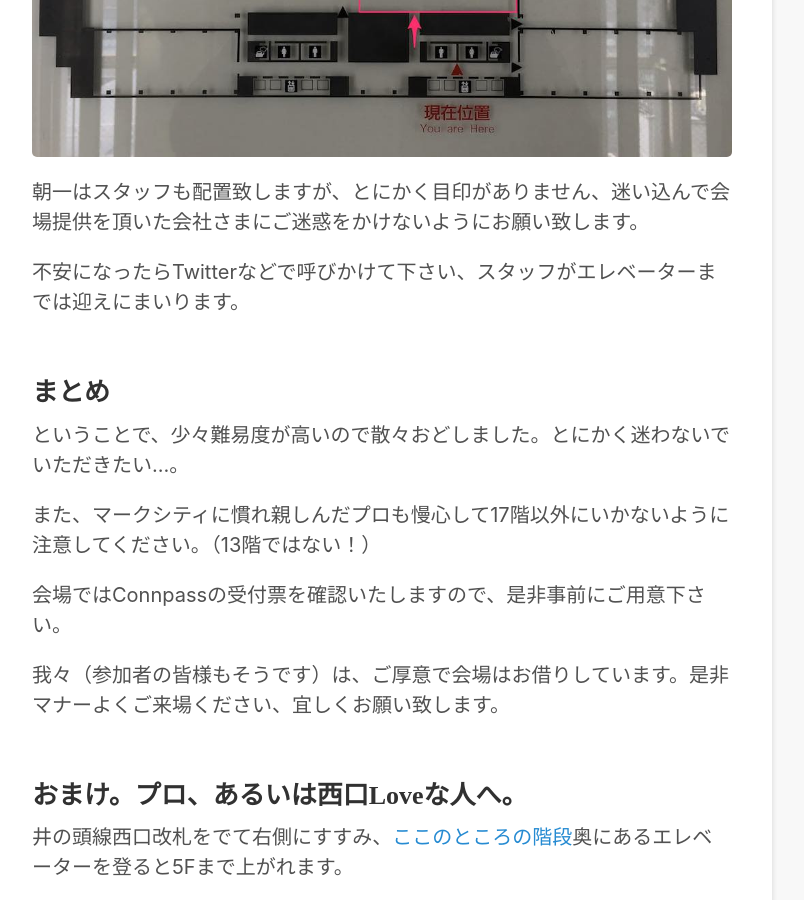
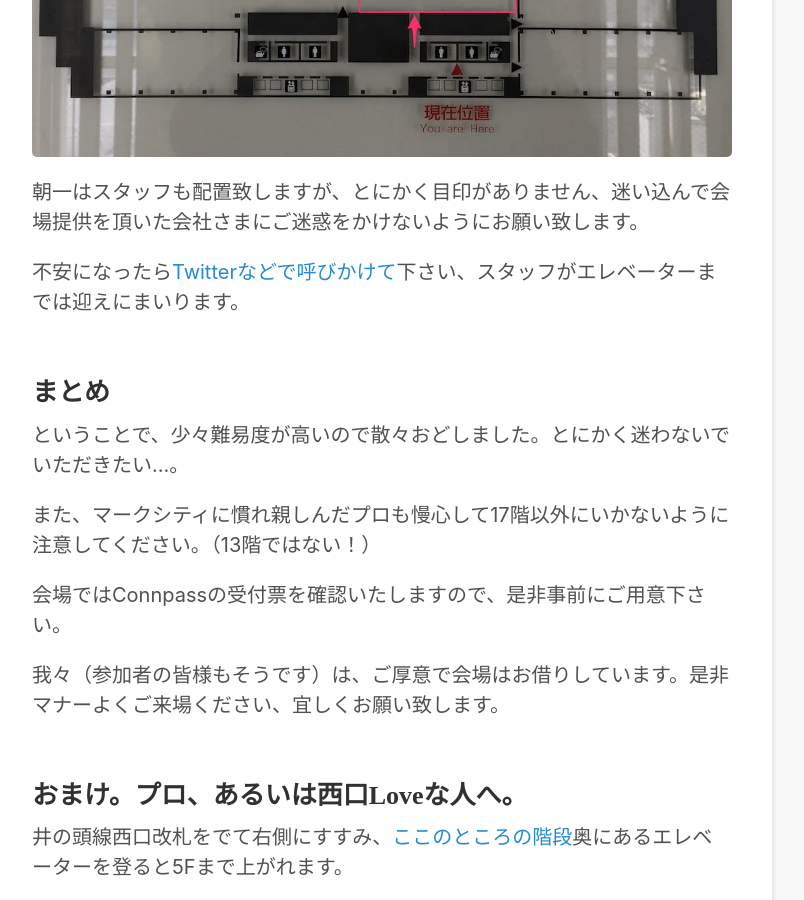
Before and after one commit to uzulla/y8-2017-spring, a Jekyll site: the page built from _posts/2017-05-23-route-to-venue.md, in a window 1280 px wide and 900 px high, scrolled down 3574 px. Shown: the whole window, without its empty margins (258-1062 px from the left). Built offline with Jekyll 4.4.1, drawn with Linux system fonts in a browser that asks for light colours; comment, search, counter and statistics services are not loaded; part of the change alters nothing that is shown.

```diff
--- a/_posts/2017-05-23-route-to-venue.md
+++ b/_posts/2017-05-23-route-to-venue.md
@@ -61,7 +61,7 @@ JRから京王線の「中央口」に向かう連絡通路にある巨大な絵
 
 朝一はスタッフも配置致しますが、とにかく目印がありません、迷い込んで会場提供を頂いた会社さまにご迷惑をかけないようにお願い致します。
 
-不安になったらTwitterなどで呼びかけて下さい、スタッフがエレベーターまでは迎えにまいります。
+不安になったら[Twitterなどで呼びかけて](https://twitter.com/yapcasia8oji)下さい、スタッフがエレベーターまでは迎えにまいります。
 
 ## まとめ
 
```
